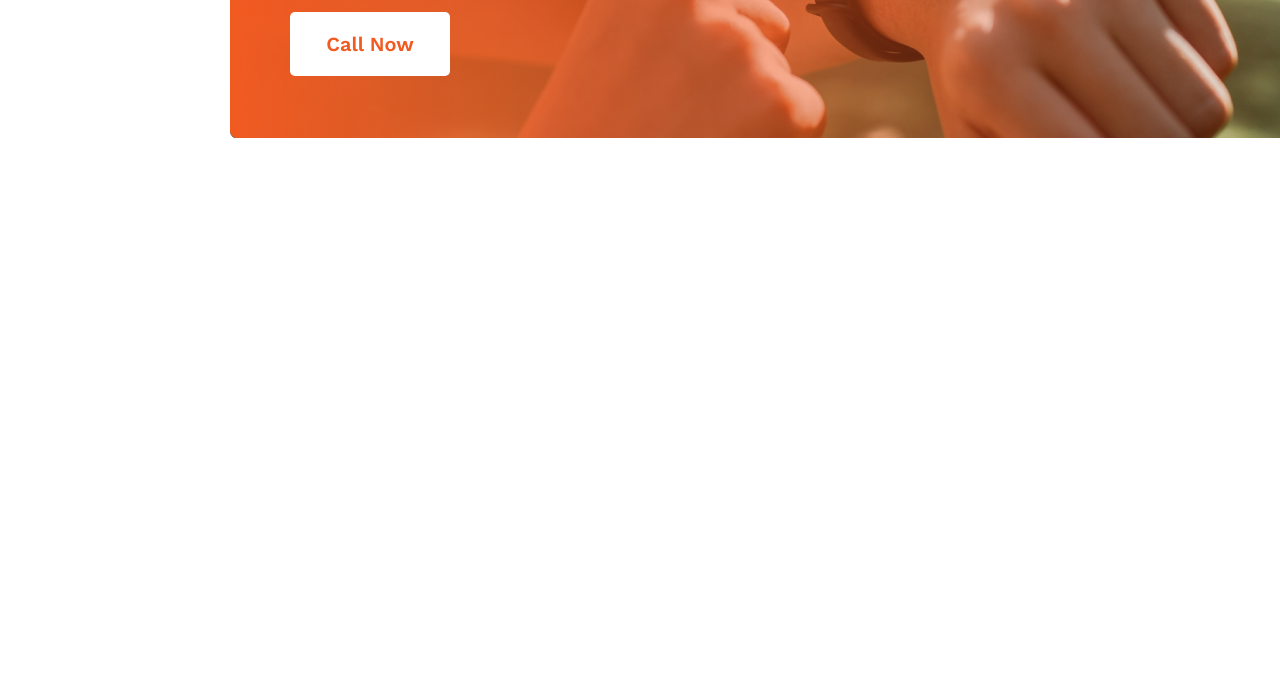
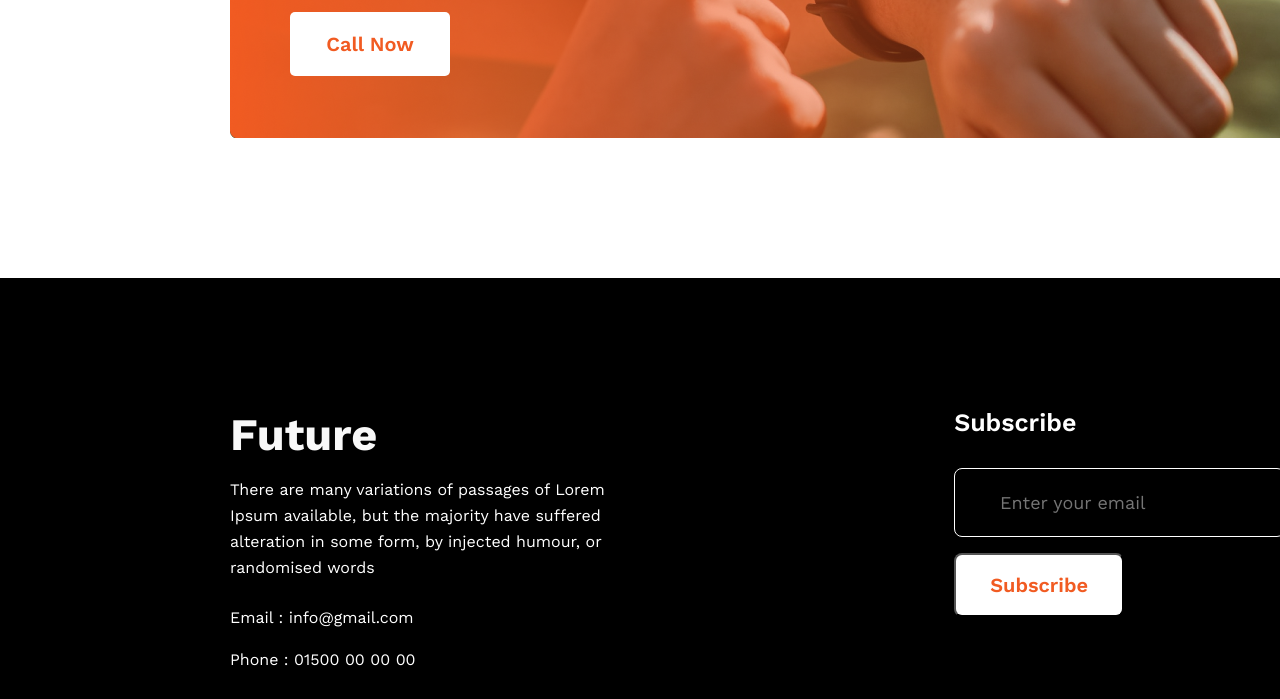
Before and after one commit to tahasann/new-me, a plain HTML site: page index.html in a window 1280 px wide. Shown: the part 2483-3182 px from the top of the page. Before the commit the page ends 2761 px from the top, so only its background shows below. Drawn offline with nearby package versions, Linux system fonts and the light colour scheme.

Commit message:
added footer, finished project

```diff
--- a/index.html
+++ b/index.html
@@ -77,10 +77,27 @@
             <button class="banner-btn">Call Now</button>
 
         </div>
-
-
     </main>
-
+    <footer>
+        <div class="footer-div-1">
+            <h3 class="footer-title-1">Future</h3>
+            <p class="footer-text">There are many variations of passages of Lorem Ipsum available, but the majority have suffered alteration in some form, by injected humour, or randomised words</p>
+            <p class="email">Email : info@gmail.com</p>
+            <p class="phone">Phone : 01500 00 00 00</p>
+            <div class="icons-container">
+                <img class="icon" src="images/icons/fb.png" alt="">
+                <img class="icon" src="images/icons/twitter.png" alt="">
+                <img class="icon" src="images/icons/youtube.png" alt="">
+            </div>
+        </div>
+        <div class="footer-div-2">
+            <h4 class="footer-title-2">Subscribe</h4>
+            <form class="footer-form">
+                <input type="email" class="email-form" placeholder="       Enter your email">
+                <input type="button" value="Subscribe" class="subscribe-btn">
+            </form>
+        </div>
+    </footer>
 </body>
 
 </html>
--- a/styles/styles.css
+++ b/styles/styles.css
@@ -166,3 +166,89 @@ header {
     border: none;
     margin-left: 60px;
 }
+
+footer {
+    display: flex;
+    height: 600px;
+    background-color: black;
+
+}
+
+.footer-div-1 {
+    margin: 130px 330px 10px 230px;
+}
+
+.footer-title-1 {
+    color: #F8F8F8;
+    font-size: 45px;
+    font-weight: 700;
+    margin-bottom: 16px;
+}
+
+.footer-text,
+.email,
+.phone {
+    color: #FFF;
+    font-size: 16px;
+    font-weight: 400;
+    line-height: 26px;
+    /* 162.5% */
+    max-width: 480px;
+}
+
+.footer-text {
+    margin-bottom: 24px
+}
+
+.email {
+    margin-bottom: 16px;
+}
+
+.phone {
+    margin-bottom: 32px;
+}
+
+.icon {
+    margin-right: 10px;
+}
+
+.footer-div-2 {
+    margin: 130px 230px 0px 0px;
+}
+
+.footer-title-2 {
+    color: #FFF;
+    font-size: 25px;
+    font-weight: 600;
+
+}
+
+.footer-form {
+    display: block;
+}
+
+.email-form {
+    width: 325px;
+    height: 65px;
+    flex-shrink: 0;
+    border-radius: 8px;
+    border: 1px solid white;
+    color: #F3F3F3;
+    font-size: 18px;
+    font-weight: 400;
+    background-color: black;
+    margin-top: 31px;
+    margin-bottom: 16px;
+}
+
+.subscribe-btn {
+    width: 170px;
+    height: 64px;
+    flex-shrink: 0;
+    border-radius: 8px;
+    background: #FFF;
+    color: #F15B22;
+    font-size: 20px;
+    font-weight: 600;
+
+}
```
